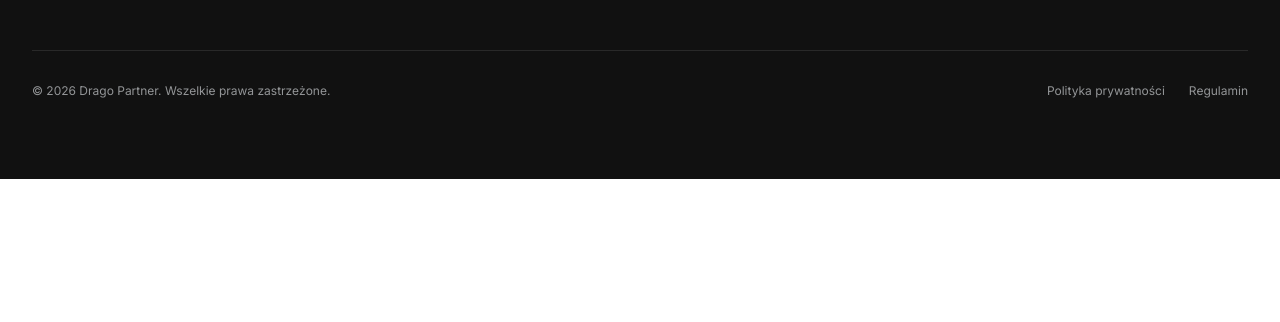
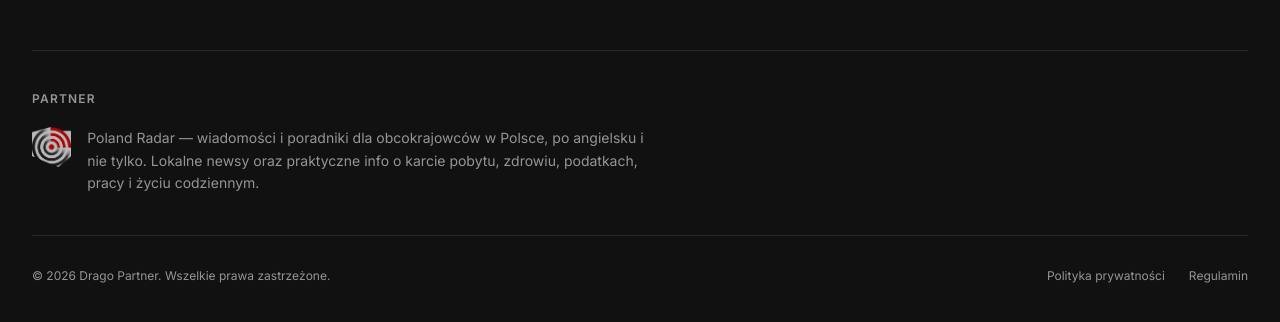
Before and after one commit to code-mike-code/drago-partner, a React (Vite) app: page / in a window 1280 px wide. Shown: the part 7594-7916 px from the top of the page. Before the commit the page ends 7773 px from the top, so only its background shows below. Built offline with nearby package versions, Linux system fonts and the light colour scheme; no server answers.

Commit message:
feat: partner link and logo added

```diff
--- a/src/App.tsx
+++ b/src/App.tsx
@@ -9,7 +9,7 @@ import { CookieConsent } from '@/components/ui/CookieConsent'
 function App() {
   return (
     <LanguageProvider>
-      <BrowserRouter>
+      <BrowserRouter future={{ v7_startTransition: true, v7_relativeSplatPath: true }}>
         <Routes>
           <Route path="/" element={<Index />} />
           <Route path="/privacy-policy" element={<PrivacyPolicy />} />
--- a/src/components/layout/Footer.tsx
+++ b/src/components/layout/Footer.tsx
@@ -5,6 +5,7 @@ import { useLanguage } from '@/hooks/useLanguage'
 import { NavLink } from '@/components/NavLink'
 import { MapPopover } from '@/components/ui/MapPopover'
 import logoLight from '@/assets/logo/logo-inline-light.webp'
+import polandRadarLogo from '@/assets/brand-logo/poland-radar-partner-logo.png'
 
 export function Footer() {
   const { t } = useLanguage()
@@ -134,8 +135,30 @@ export function Footer() {
             </div>
           </div>
 
+          {/* Partner */}
+          <div className="border-t border-white/10 mt-12 pt-10">
+            <p className="text-xs font-semibold uppercase tracking-widest text-grey-mid mb-5">
+              {t('footer.partner.heading')}
+            </p>
+            <a
+              href="https://polandradar.com/"
+              target="_blank"
+              rel="noopener noreferrer"
+              className="group flex flex-col sm:flex-row items-start gap-4 w-fit"
+            >
+              <img
+                src={polandRadarLogo}
+                alt="Poland Radar"
+                className="h-10 w-auto object-contain shrink-0 opacity-80 group-hover:opacity-100 transition-opacity duration-200"
+              />
+              <p className="text-sm text-grey-mid group-hover:text-white transition-colors duration-200 leading-relaxed max-w-xl">
+                {t('footer.partner.description')}
+              </p>
+            </a>
+          </div>
+
           {/* Bottom bar */}
-          <div className="border-t border-white/10 mt-12 pt-8 flex flex-col sm:flex-row items-center justify-between gap-4 text-xs text-grey-mid">
+          <div className="border-t border-white/10 mt-10 pt-8 flex flex-col sm:flex-row items-center justify-between gap-4 text-xs text-grey-mid">
             <p>{t('footer.copyright').replace('{year}', String(year))}</p>
             <div className="flex gap-6">
               <Link
--- a/src/components/ui/ImageCarousel.tsx
+++ b/src/components/ui/ImageCarousel.tsx
@@ -52,7 +52,7 @@ export function ImageCarousel({
             src={slide.src}
             alt={slide.alt}
             loading={eagerFirst && i === 0 ? 'eager' : 'lazy'}
-            fetchPriority={eagerFirst && i === 0 ? 'high' : 'auto'}
+            {...{ fetchpriority: eagerFirst && i === 0 ? 'high' : 'auto' } as Record<string, string>}
             decoding={eagerFirst && i === 0 ? 'sync' : 'async'}
             className={cn(
               'w-full h-full',
--- a/src/translations/en.ts
+++ b/src/translations/en.ts
@@ -187,5 +187,9 @@ export const en = {
       terms: 'Terms of Service',
     },
     copyright: '© {year} Drago Partner. All rights reserved.',
+    partner: {
+      heading: 'Partner',
+      description: 'Poland Radar — news and guides for expats in Poland, available in English and more. Local updates plus practical info on residency permits, healthcare, taxes, work, and daily life.',
+    },
   },
 }
--- a/src/translations/gr.ts
+++ b/src/translations/gr.ts
@@ -187,5 +187,9 @@ export const gr = {
       terms: 'გამოყენების პირობები',
     },
     copyright: '© {year} Drago Partner. ყველა უფლება დაცულია.',
+    partner: {
+      heading: 'პარტნიორი',
+      description: 'Poland Radar — სიახლეები და სახელმძღვანელოები უცხოელებისთვის პოლონეთში, ხელმისაწვდომია ინგლისურად და სხვა ენებზე. ადგილობრივი სიახლეები და პრაქტიკული ინფორმაცია საცხოვრებელი ნებართვის, ჯანდაცვის, გადასახადების, სამუშაოს და ყოველდღიური ცხოვრების შესახებ.',
+    },
   },
 }
--- a/src/translations/pl.ts
+++ b/src/translations/pl.ts
@@ -195,5 +195,9 @@ export const pl = {
       terms: 'Regulamin',
     },
     copyright: '© {year} Drago Partner. Wszelkie prawa zastrzeżone.',
+    partner: {
+      heading: 'Partner',
+      description: 'Poland Radar — wiadomości i poradniki dla obcokrajowców w Polsce, po angielsku i nie tylko. Lokalne newsy oraz praktyczne info o karcie pobytu, zdrowiu, podatkach, pracy i życiu codziennym.',
+    },
   },
 }
--- a/src/translations/sr.ts
+++ b/src/translations/sr.ts
@@ -187,5 +187,9 @@ export const sr = {
       terms: 'Uslovi korišćenja',
     },
     copyright: '© {year} Drago Partner. Sva prava zadržana.',
+    partner: {
+      heading: 'Partner',
+      description: 'Poland Radar — vesti i vodiči za strance u Poljskoj, dostupni na engleskom i više jezika. Lokalne vesti i praktične informacije o boravišnoj dozvoli, zdravlju, porezima, radu i svakodnevnom životu.',
+    },
   },
 }
--- a/src/translations/ua.ts
+++ b/src/translations/ua.ts
@@ -187,5 +187,9 @@ export const ua = {
       terms: 'Умови використання',
     },
     copyright: '© {year} Drago Partner. Всі права захищені.',
+    partner: {
+      heading: 'Партнер',
+      description: 'Poland Radar — новини та поради для іноземців у Польщі, доступні англійською та іншими мовами. Місцеві новини та практична інформація про дозвіл на проживання, охорону здоров\'я, податки, роботу та повсякденне життя.',
+    },
   },
 }
```
Also changed, not shown: src/assets/brand-logo/poland-radar-partner-logo.png (added).
